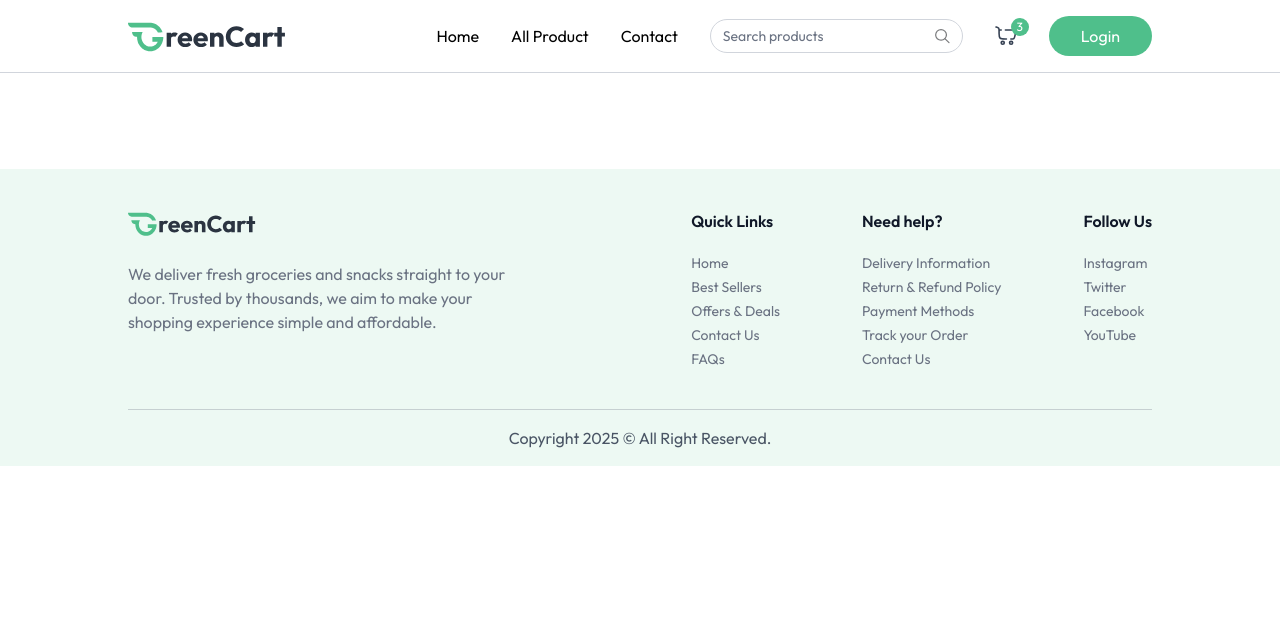
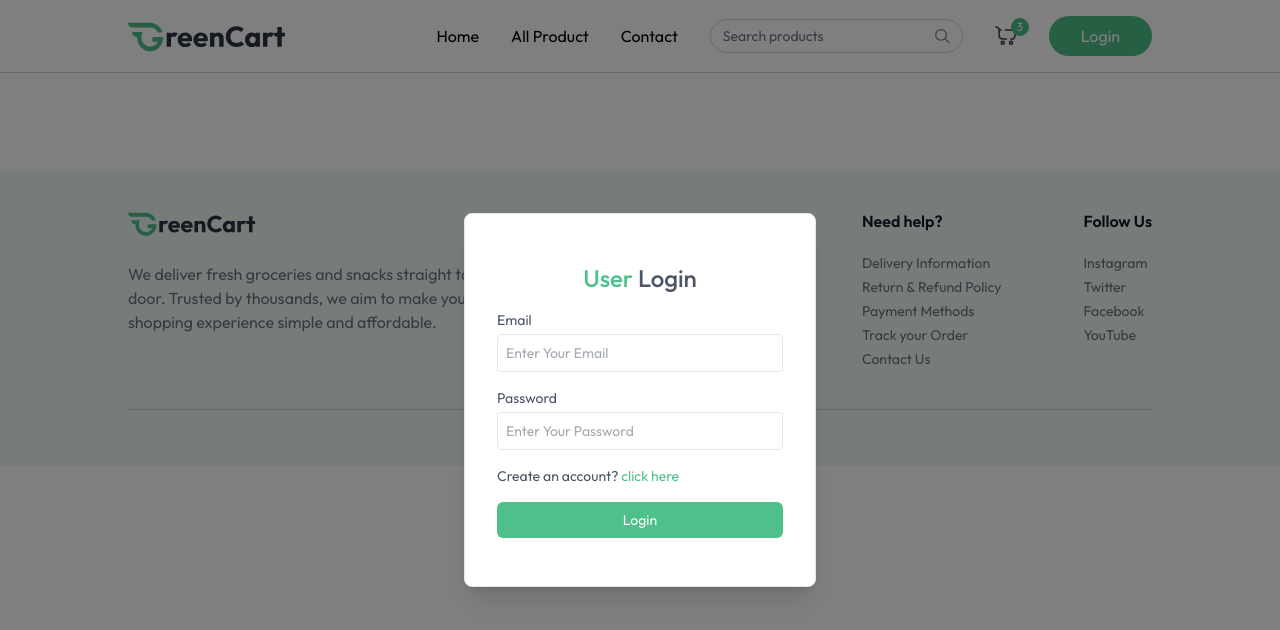
Before and after one commit to Avin-Arunkumar/Green-Cart, a React (Vite) app in the folder client/: page /products in a window 1280 px wide. Both pictures are taken after a click on the button "Login". Shown: the top 630 px of the page. Built offline with nearby package versions, Linux system fonts and the light colour scheme.

Commit message:
Intial Commit

```diff
--- a/client/src/App.jsx
+++ b/client/src/App.jsx
@@ -2,15 +2,18 @@
 import Navbar from "./components/Navbar";
 import { Route, Routes, useLocation } from "react-router-dom";
 import Home from "./pages/Home";
-import Categories from "./components/Categories";
 import { Toaster } from "react-hot-toast";
 import Footer from "./components/Footer";
+import { useAppContext } from "./context/AppContext";
+import Login from "./components/Login";
 
 const App = () => {
   const isSellerPath = useLocation().pathname.includes("seller");
+  const { showUserLogin } = useAppContext();
   return (
     <div>
       {isSellerPath ? null : <Navbar />}
+      {showUserLogin ? <Login /> : null}
       <Toaster />
       <div
         className={`${isSellerPath ? " " : "px-6 md:px-16 lg:px-24 xl:px-32"}`}
--- /dev/null
+++ b/client/src/components/Login.jsx
@@ -0,0 +1,96 @@
+import React from "react";
+import { useAppContext } from "../context/AppContext";
+
+const Login = () => {
+  const { setShowUserLogin, setUser } = useAppContext();
+  const [state, setState] = React.useState("login");
+  const [name, setName] = React.useState("");
+  const [email, setEmail] = React.useState("");
+  const [password, setPassword] = React.useState("");
+  const onSubmitHandler = async (event) => {
+    event.preventDefault();
+    setUser({
+      email: "test@gmail.com",
+      name: "Demo1",
+    });
+    setShowUserLogin(false);
+  };
+  return (
+    <div
+      onClick={() => setShowUserLogin(false)}
+      className="fixed top-0 bottom-0 left-0 right-0 z-30 flex items-center
+    text-sm text-gray-600 bg-black/50"
+    >
+      <form
+        onSubmit={onSubmitHandler}
+        onClick={(e) => e.stopPropagation()}
+        className="flex flex-col gap-4 m-auto items-start p-8 py-12 w-80 sm:w-[352px] rounded-lg shadow-xl border border-gray-200 bg-white"
+      >
+        <p className="text-2xl font-medium m-auto">
+          <span className="text-primary">User</span>{" "}
+          {state === "login" ? "Login" : "Sign Up"}
+        </p>
+        {state === "register" && (
+          <div className="w-full">
+            <p>Name</p>
+            <input
+              onChange={(e) => setName(e.target.value)}
+              value={name}
+              placeholder="Enter Your Name"
+              className="border border-gray-200 rounded w-full p-2 mt-1 outline-primary"
+              type="text"
+              required
+            />
+          </div>
+        )}
+        <div className="w-full ">
+          <p>Email</p>
+          <input
+            onChange={(e) => setEmail(e.target.value)}
+            value={email}
+            placeholder="Enter Your Email"
+            className="border border-gray-200 rounded w-full p-2 mt-1 outline-primary"
+            type="email"
+            required
+          />
+        </div>
+        <div className="w-full ">
+          <p>Password</p>
+          <input
+            onChange={(e) => setPassword(e.target.value)}
+            value={password}
+            placeholder="Enter Your Password"
+            className="border border-gray-200 rounded w-full p-2 mt-1 outline-primary"
+            type="password"
+            required
+          />
+        </div>
+        {state === "register" ? (
+          <p>
+            Already have account?{" "}
+            <span
+              onClick={() => setState("login")}
+              className="text-primary cursor-pointer"
+            >
+              click here
+            </span>
+          </p>
+        ) : (
+          <p>
+            Create an account?{" "}
+            <span
+              onClick={() => setState("register")}
+              className="text-primary cursor-pointer"
+            >
+              click here
+            </span>
+          </p>
+        )}
+        <button className="bg-primary hover:bg-primary transition-all text-white w-full py-2 rounded-md cursor-pointer">
+          {state === "register" ? "Create Account" : "Login"}
+        </button>
+      </form>
+    </div>
+  );
+};
+export default Login;
--- /dev/null
+++ b/client/src/pages/AllProduct.jsx
@@ -0,0 +1,16 @@
+import React from "react";
+import { useAppContext } from "../context/AppContext";
+
+const AllProduct = () => {
+  const { products } = useAppContext;
+  return (
+    <div className="mt-16 flex flex-col">
+      <div className="flex flex-col items-end w-max">
+        <p className="text-2xl font-medium uppercase">All Products</p>
+        <div className="w-16 h-0.5 bg-primary rounded-full"></div>
+      </div>
+    </div>
+  );
+};
+
+export default AllProduct;
```
